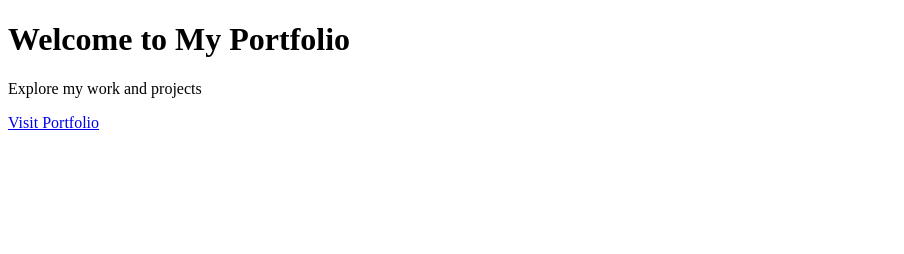
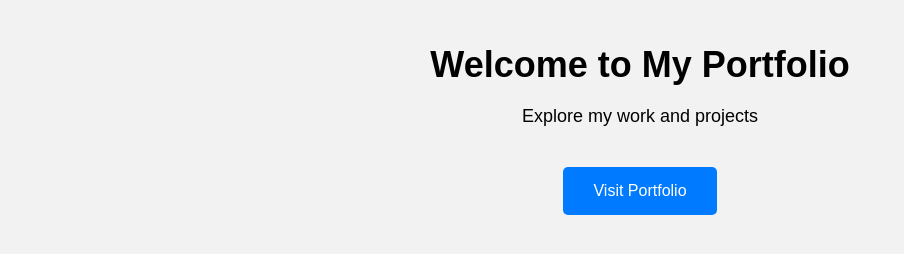
Before and after one commit to longtnle/longtnle.github.io, a plain HTML site: page index.html in a window 1280 px wide. Shown: the whole page, without its empty margins (0-904 px from the left). Drawn offline with Linux system fonts and the light colour scheme; files that its build step writes are made by us from their sources.

Commit message:
Add files via upload

```diff
--- a/css/style.css
+++ b/css/style.css
@@ -321,7 +321,7 @@ h3.hello
 }
 h3.hello span
 {
-	font-family: 'Clicker Script' , cursive;
+	font-family: 'Poppins' sans-serif;
 	font-size: 30px;
 	font-weight: 700;
 	color: var(--skin-color);
--- /dev/null
+++ b/css/stylel.css
@@ -0,0 +1,32 @@
+body {
+font-family: Arial, sans-serif;
+margin: 0;
+padding: 0;
+background-color: #f2f2f2;
+}
+.container {
+max-width: 1200px;
+margin: 0 auto;
+padding: 20px;
+text-align: center;
+}
+h1 {
+font-size: 36px;
+margin-bottom: 20px;
+}
+p {
+font-size: 18px;
+margin-bottom: 40px;
+}
+a {
+display: inline-block;
+padding: 15px 30px;
+background-color: #007bff;
+color: #fff;
+text-decoration: none;
+border-radius: 5px;
+transition: background-color 0.3s;
+}
+a:hover {
+background-color: #0056b3;
+}
```
Also changed, not shown: Images/long.jpeg (added), Images/portfolio-1.jpeg (added).
